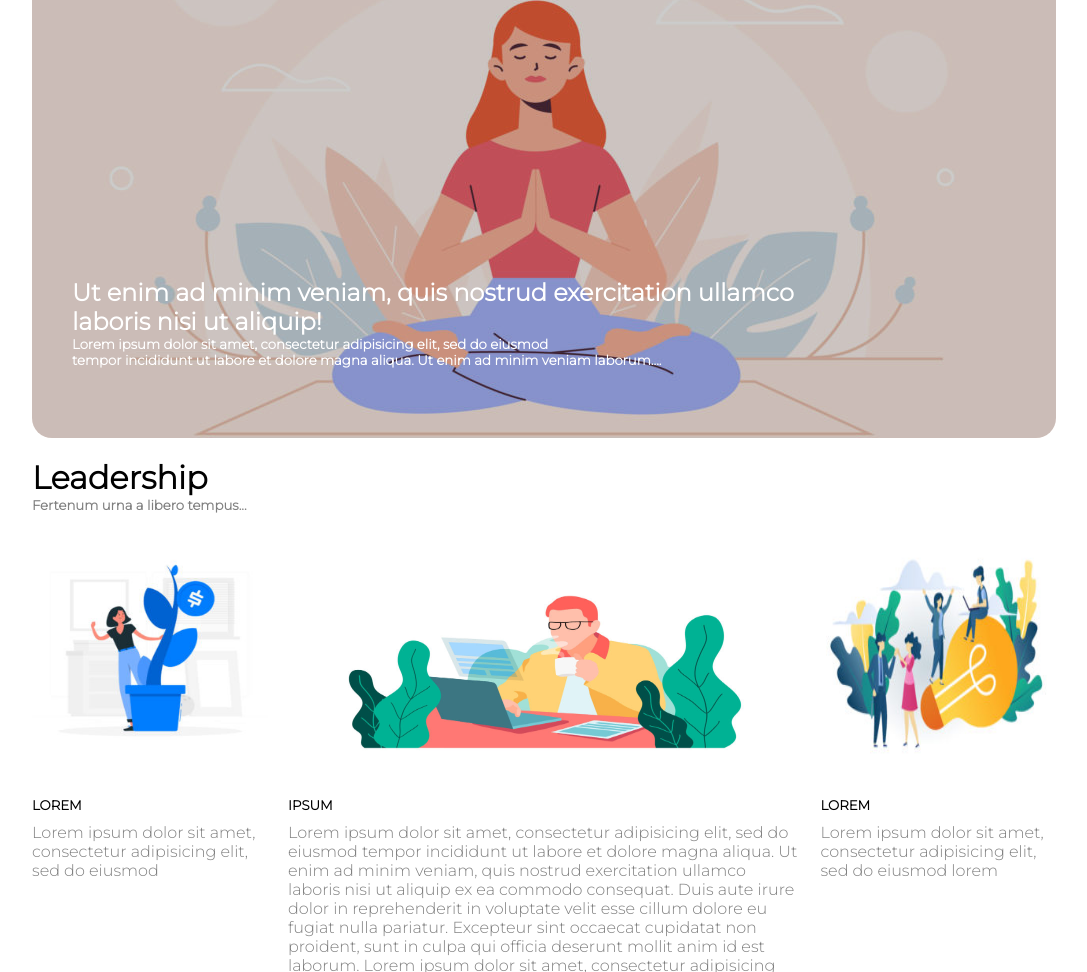
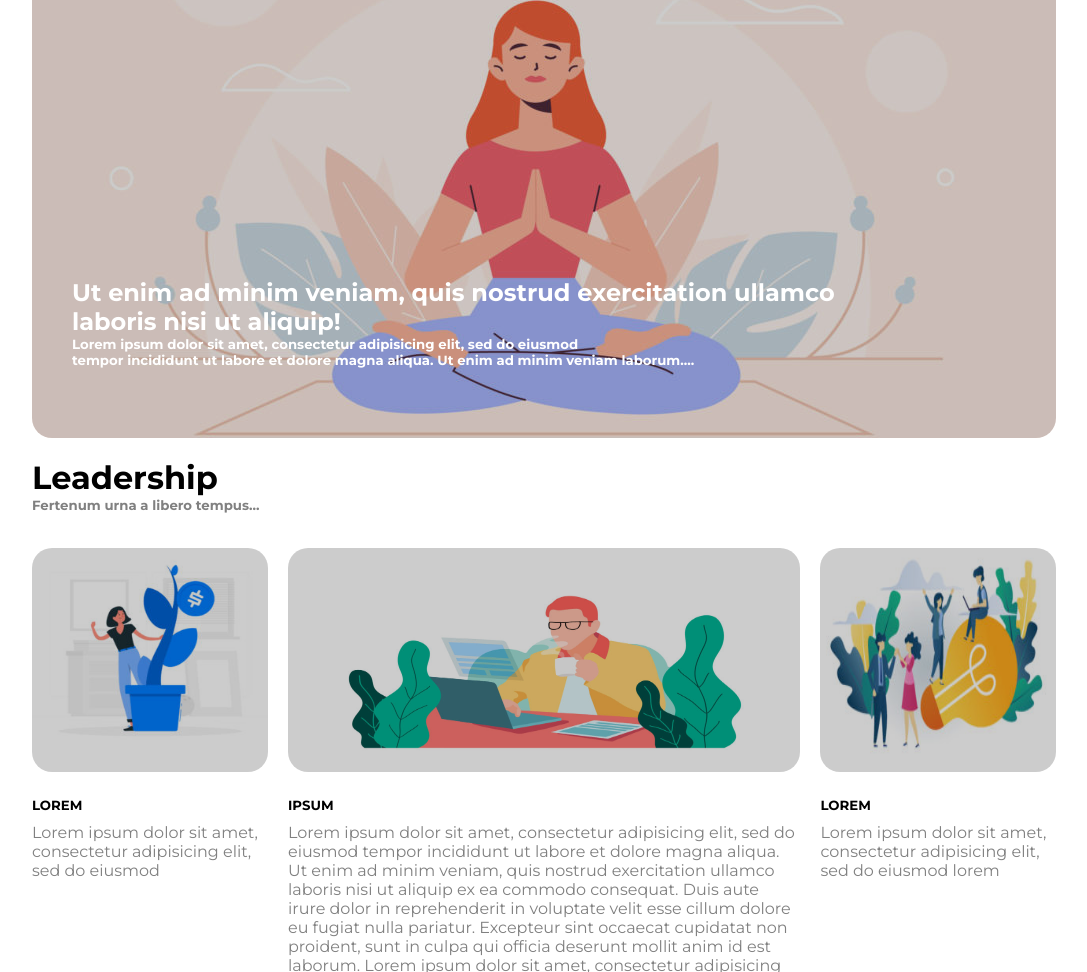
Before and after one commit to Stefanopa87/htmlcss-wp, a plain HTML site: page index.html in a window 1280 px wide. Shown: the part 302-1274 px from the top of the page, without its empty margins (96-1183 px from the left). Drawn offline with Linux system fonts and the light colour scheme.

Commit message:
all done

```diff
--- a/css/master.css
+++ b/css/master.css
@@ -78,7 +78,7 @@
   }
 
   .top h1{
-    font-weight: bold;
+    /* font-weight: bold; */
     /* non lo riconosce */
   }
 
@@ -121,7 +121,16 @@
     color: grey;
   }
 
+  .scuro{
+    position: relative;
+  }
 
+  .scuro .layover{
+    position: absolute;
+    top: 0;
+    left: 0;
+
+  }
 
   /* footer */
  footer{
@@ -132,4 +141,4 @@
 
  footer h3{
    padding-top: 20px;
- }
+  }
--- a/index.html
+++ b/index.html
@@ -5,7 +5,7 @@
     <title>WP</title>
     <link rel="stylesheet" href="css/master.css">
     <link rel="preconnect" href="https://fonts.gstatic.com">
-    <link href="https://fonts.googleapis.com/css2?family=Montserrat:wght@300&display=swap" rel="stylesheet">
+<link href="https://fonts.googleapis.com/css2?family=Montserrat:ital,wght@0,400;0,700;1,300&display=swap" rel="stylesheet">
   </head>
   <body>
 
@@ -52,23 +52,32 @@
           </div>
 
           <div class="col-23 left">
-            <img src="img/img-1.jpg" alt="donna">
+            <div class="scuro">
+              <img src="img/img-1.jpg" alt="donna">
+              <div class="layover"></div>
+            </div>
             <div class="mini-text">
               <h5>LOREM</h5>
               <p>Lorem ipsum dolor sit amet, consectetur adipisicing elit, sed do eiusmod</p>
             </div>
-
           </div>
 
           <div class="center-50">
-            <img src="img/banner-2.jpg" alt="uomo caffe">
+            <div class="scuro">
+              <img src="img/banner-2.jpg" alt="uomo caffe">
+              <div class="layover"></div>
+            </div>
             <div class="mini-text">
               <h5>IPSUM</h5>
               <p>Lorem ipsum dolor sit amet, consectetur adipisicing elit, sed do eiusmod tempor incididunt ut labore et dolore magna aliqua. Ut enim ad minim veniam, quis nostrud exercitation ullamco laboris nisi ut aliquip ex ea commodo consequat. Duis aute irure dolor in reprehenderit in voluptate velit esse cillum dolore eu fugiat nulla pariatur. Excepteur sint occaecat cupidatat non proident, sunt in culpa qui officia deserunt mollit anim id est laborum. Lorem ipsum dolor sit amet, consectetur adipisicing elit, sed do eiusmod tempor incididunt ut labore et dolore magna aliqua. Ut enim ad minim veniam, quis nostrud exercitation ullamco laboris nisi ut aliquip ex ea commodo consequat. Duis aute irure dolor in reprehenderit in voluptate velit esse cillum dolore eu fugiat nulla pariatur. Excepteur sint occaecat cupidatat non proident, sunt in culpa qui officia deserunt mollit anim id est laborum.</p>
             </div>
           </div>
+
           <div class="col-23 right">
-            <img src="img/img-3.jpg" alt="lampadine">
+            <div class="scuro">
+              <img src="img/img-3.jpg" alt="lampadine">
+              <div class="layover"></div>
+            </div>
             <div class="mini-text">
               <h5>LOREM</h5>
               <p>Lorem ipsum dolor sit amet, consectetur adipisicing elit, sed do eiusmod lorem</p>
```
